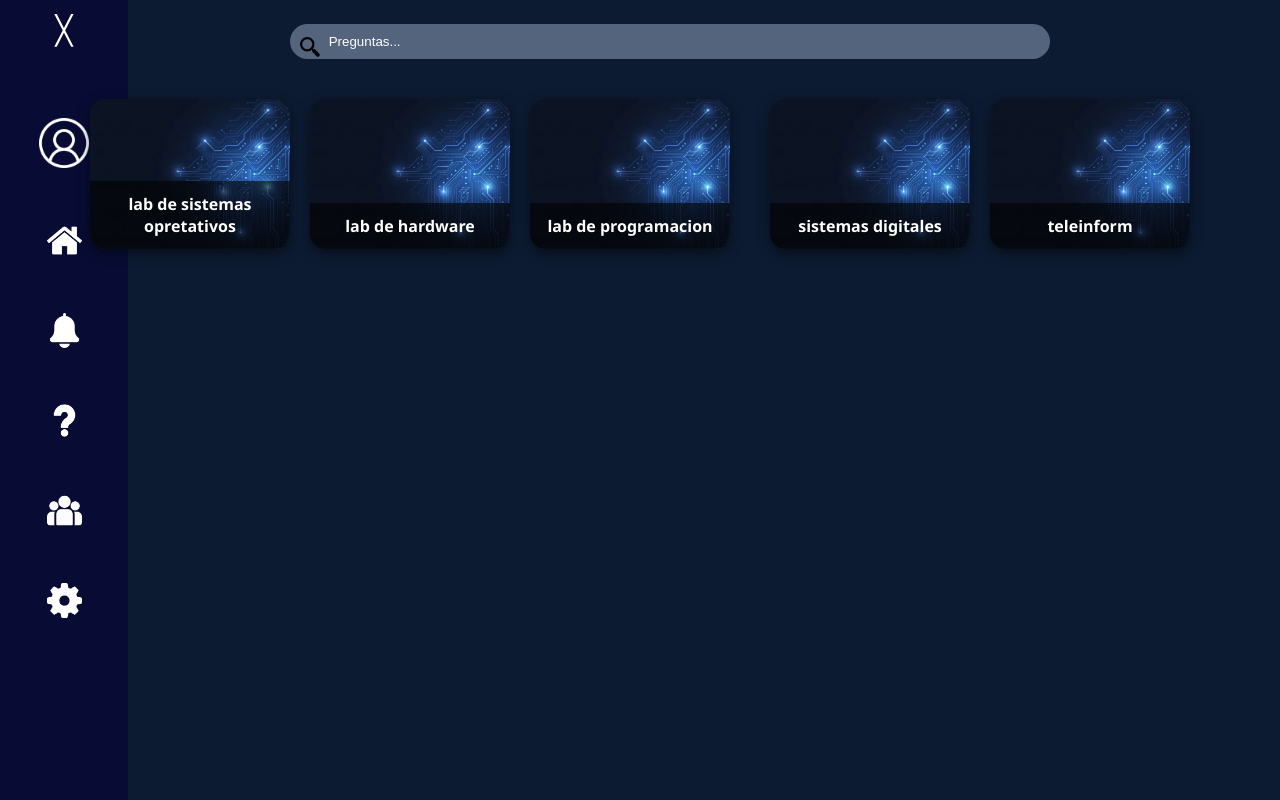
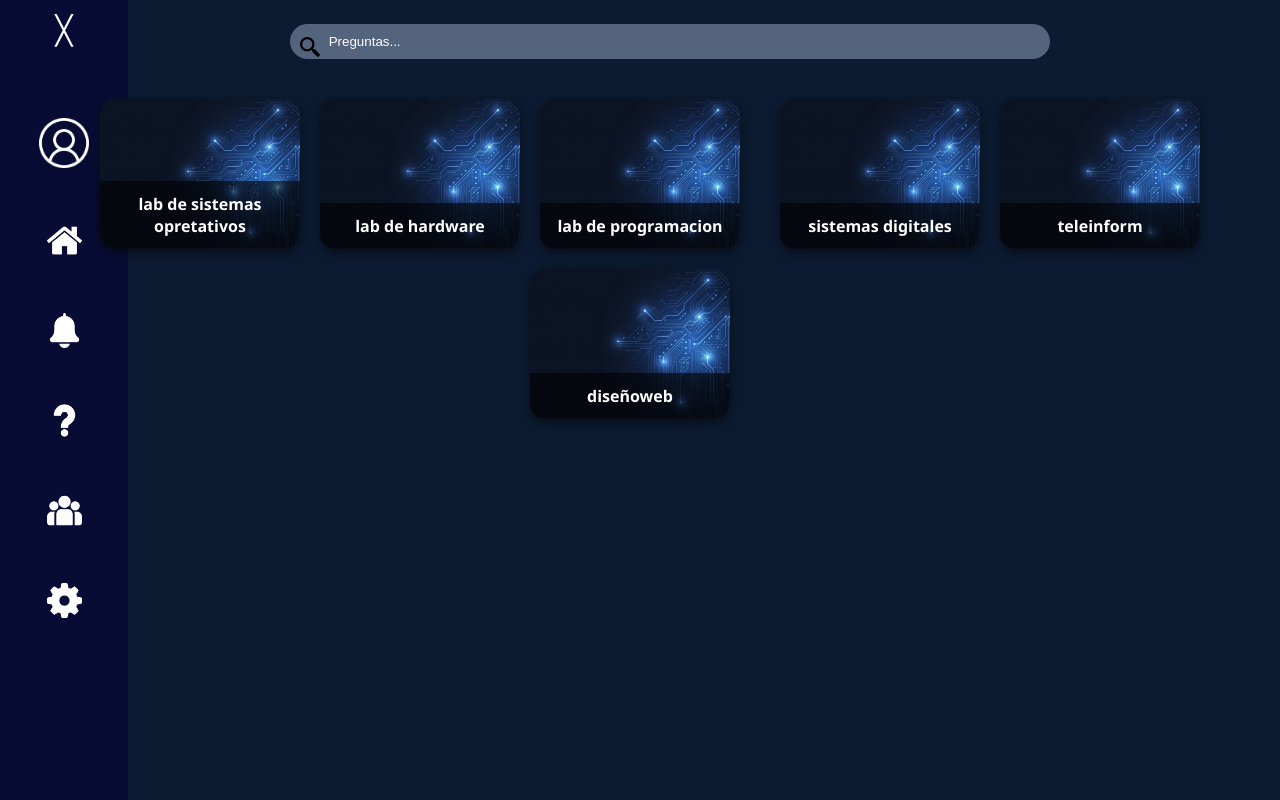
Before and after one commit to Taro2727/CET4, a Flask app: template templates/index/indexin5to.html in a window 1280 px wide. Run offline with Flask 3, Linux system fonts and the light colour scheme; the template is opened without the code that fills it, so the values that code supplies are empty.

Commit message:
diseño web hice el html

```diff
--- a/templates/index/indexin5to.html
+++ b/templates/index/indexin5to.html
@@ -54,6 +54,10 @@
         <img src="/static/utils/img/materia1.png" alt="Materias" class="materia2">
         <a href="/templates/index/indexlbtelein.html" class="texto-superpuesto">teleinform </a>
     </div>
+     <div class="bloque-superpuesto">
+        <img src="/static/utils/img/materia1.png" alt="Materias" class="materia2">
+        <a href="/templates/index/indexdiseñowb.html" class="texto-superpuesto">diseñoweb </a>
+     </div>
 
     <div class="footer">
     </div>
```
